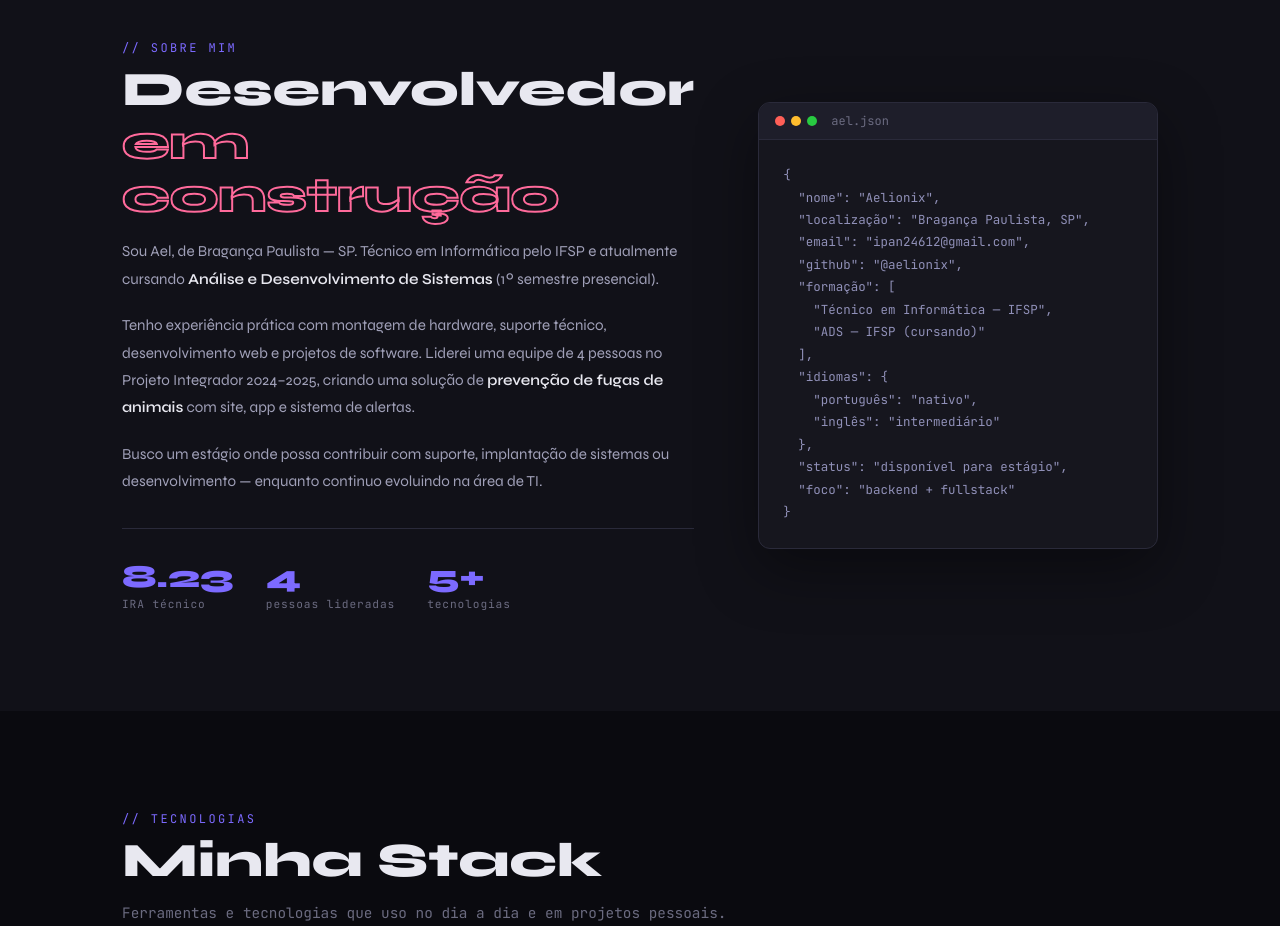
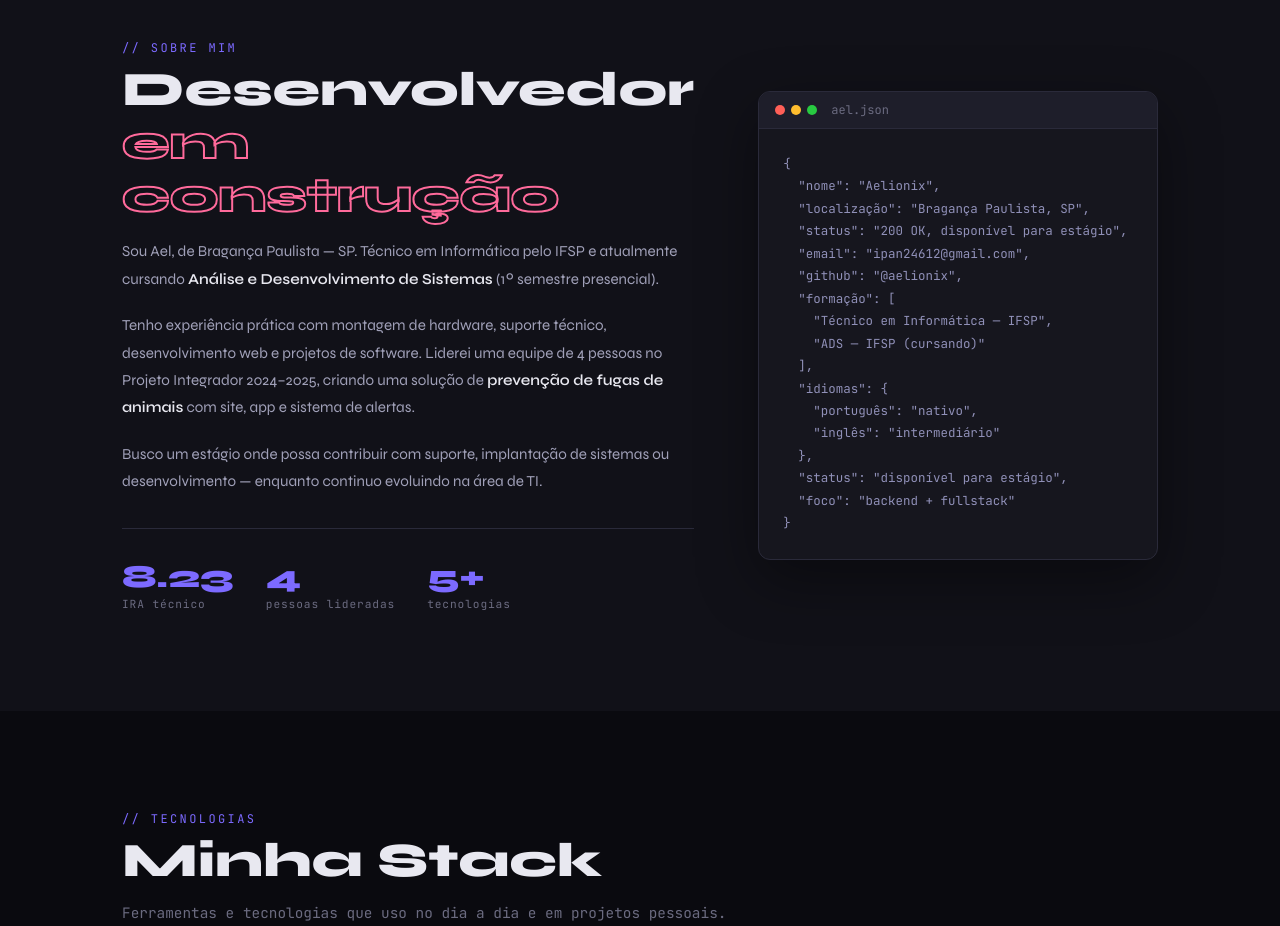
Before and after one commit to aelionix/portfolio-ael, a React (Vite) app: page / in a window 1280 px wide. Shown: the part 860-1786 px from the top of the page. Built offline with nearby package versions, Linux system fonts and the light colour scheme.

Commit message:
refactor: card-code in About component changes

```diff
--- a/src/components/About.jsx
+++ b/src/components/About.jsx
@@ -51,6 +51,7 @@ export default function About() {
           <pre className="card-code">{`{
   "nome": "Aelionix",
   "localização": "Bragança Paulista, SP",
+  "status": "200 OK, disponível para estágio",
   "email": "ipan24612@gmail.com",
   "github": "@aelionix",
   "formação": [
```
